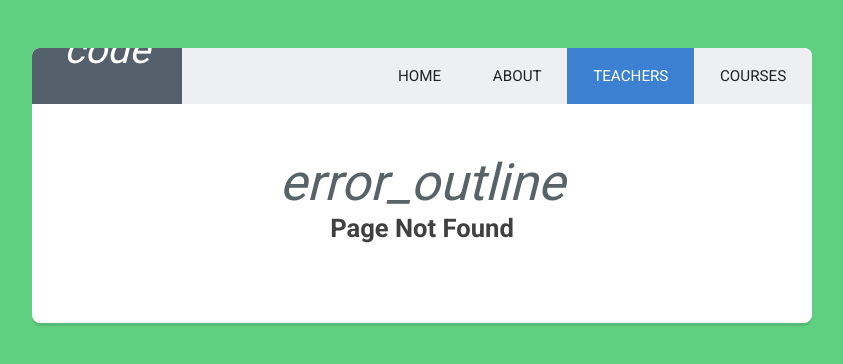
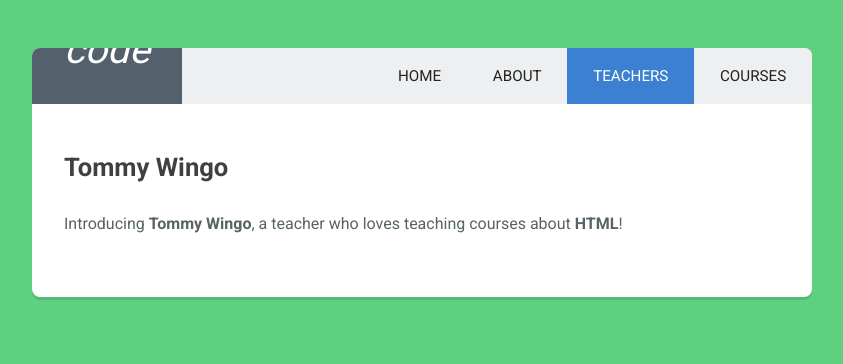
Before and after one commit to FanFunKat/Playground, a React (Vite) app in the folder 27th_challenge/my-app/: page /teachers/HTML/Tommy-Wingo in a window 1280 px wide. Before the commit this address had no page. Shown: the top 364 px of the page, without its empty margins (218-1061 px from the left). Built offline with nearby package versions, Linux system fonts and the light colour scheme.

Commit message:
Using URL Parameters

```diff
--- a/27th_challenge/my-app/src/App.jsx
+++ b/27th_challenge/my-app/src/App.jsx
@@ -9,6 +9,7 @@
 import CourseContainer from './components/courses/CourseContainer.jsx';
 import NotFound from "./components/NotFound";
 import { HTMLCourses, CSSCourses, JSCourses } from './data/courses';
+import Featured from "./components/Featured.jsx";
 
 
 function App() {
@@ -18,7 +19,10 @@
       <Routes>
         <Route path="/" element={<Home />} />
         <Route path="about" element={<About />} />
-        <Route path="teachers" element={<Teachers />} />
+        <Route path="teachers" >
+          <Route index element={<Teachers />} />
+          <Route path=":topic/:name" element={<Featured />} />
+        </Route>
         <Route path="courses" element={<Courses />} >
           <Route index element={<Navigate replace to="html" />} />
           <Route path="html" element={<CourseContainer data={HTMLCourses} />} />
--- a/27th_challenge/my-app/src/components/Featured.jsx
+++ b/27th_challenge/my-app/src/components/Featured.jsx
@@ -1,11 +1,14 @@
 import React from 'react';
+import { useParams } from 'react-router-dom';
 
 const Featured = () => {
+  let { name, topic } = useParams();
+  name = name.replace(/-/g, " ");
 
   return (
     <div className="main-content">
-      <h2>Featured: </h2>
-      <p>Introducing <strong></strong>, a teacher who loves teaching courses about <strong></strong>!</p>
+      <h2>{name} </h2>
+      <p>Introducing <strong>{name}</strong>, a teacher who loves teaching courses about <strong>{topic}</strong>!</p>
     </div>
   );
 }
--- a/27th_challenge/my-app/src/components/Home.jsx
+++ b/27th_challenge/my-app/src/components/Home.jsx
@@ -1,4 +1,5 @@
 import React from 'react';
+import { Link } from 'react-router-dom';
 
 const Home = () => {
 
@@ -9,7 +10,8 @@
       <p>Learn front end web development and much more! This simple directory app offers a preview of our course library. Choose from many hours of content, from HTML to CSS to JavaScript. Learn to code and get the skills you need to launch a new career in front end web development.</p>
       <p>We have thousands of videos created by expert teachers on web design and front end development. Our library is continually refreshed with the latest on web technology so you will never fall behind.</p>
       <hr />
-
+      <h3>Featured Teachers</h3>
+      <Link to="teachers/HTML/Tommy-Wingo">Tommy Wingo</Link>
     </div>
   );
 }
```
